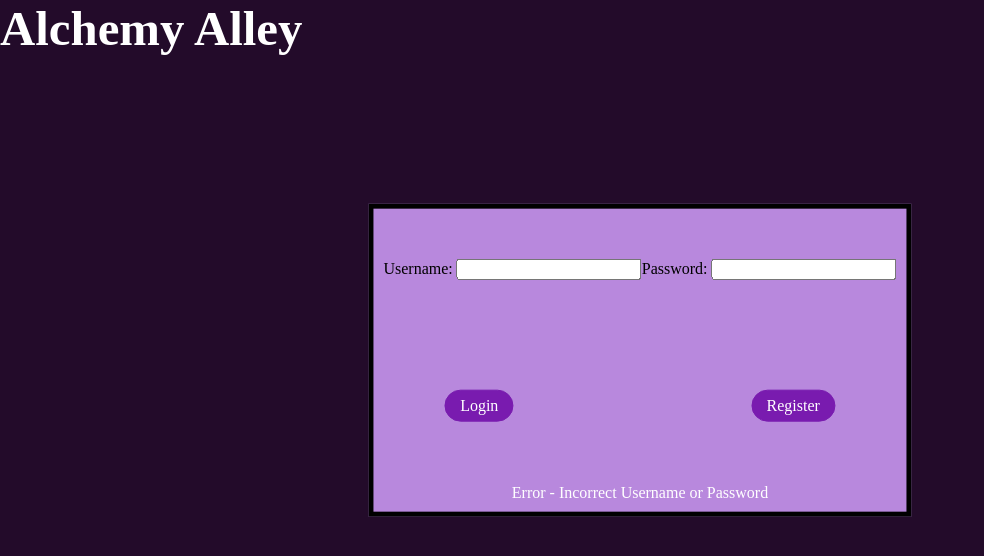
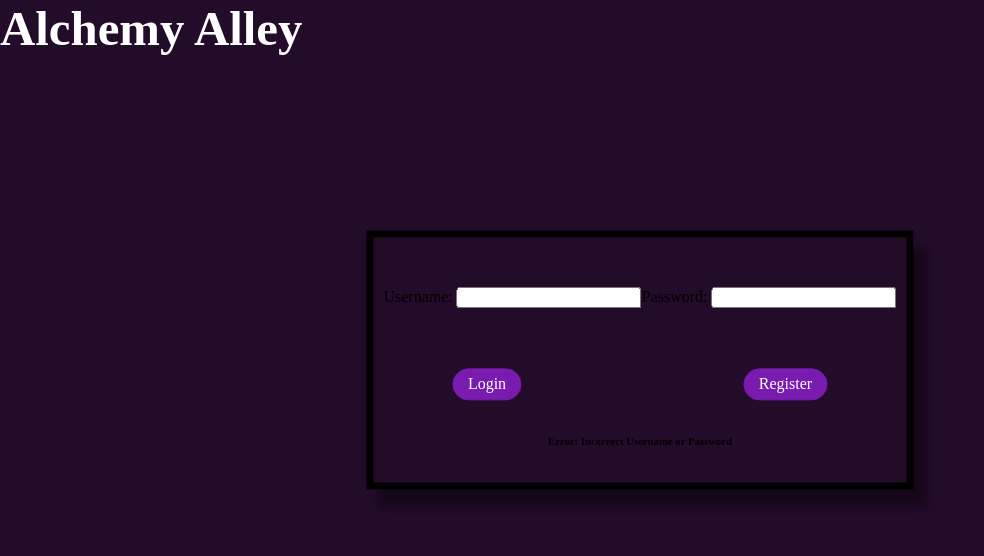
Before and after one commit to Anti5893/Swen261-Project-Alchemy-Alley, an Angular app in the folder estore-ui/: page /login in a window 1280 px wide. Both pictures are taken after a click on the button "Login". Shown: the top 556 px of the page, without its empty margins (0-984 px from the left). Built offline with nearby package versions, Linux system fonts and the light colour scheme; no server answers; a web font is replaced by a local one.

Commit message:
shadowded login box

```diff
--- a/estore-ui/src/app/login/login.component.css
+++ b/estore-ui/src/app/login/login.component.css
@@ -1,18 +1,26 @@
 .login-box{
-    border: 5px solid;
+    border: 7px solid;
     position: absolute;
     top: 45%;
     left: 50%;
     transform: translate(-50%, -50%);
     padding: 10px;
     text-align: center;
-    background-color:#b888dd;
+    /* background-color:#b888dd; */
     padding-top: 50px;
+    box-shadow: 13px 18px 10px rgb(0 0 0 / 0.4);
 }
 .login-buttons{
     padding: 10px;
     display: flex;
-    justify-content: space-between;
-    margin: 10%;
-    margin-top: 100px;
+    justify-content:center;
+    margin-top: 50px
 }
+.login-button{
+    margin-right: 45%;
+}
+
+.background-image{
+    max-width: 100%;
+    max-height: 100%;
+}
--- a/estore-ui/src/app/login/login.component.html
+++ b/estore-ui/src/app/login/login.component.html
@@ -1,3 +1,6 @@
+<!-- <div class = "background-image">
+    <img src = "https://cdn1.epicgames.com/ue/product/Screenshot/HighresScreenshot00007-1920x1080-6c4df14a1c1476c282f675c05c51ee6f.png?resize=1&w=1920">
+</div> -->
 
 <div class = "login-box">
     <div class = "login-fields">
@@ -7,10 +10,14 @@
         <input type="password" id="new-user-password" [(ngModel)]="password">
     </div>
     <div class = "login-buttons">
-        <button class = "button"(click)="onClick(username,password)">Login</button>
-        <button class = "button" routerLink="/register">Register</button>
+        <div class = "login-button">
+            <button class = "button"(click)="onClick(username,password)">Login</button>
+        </div>
+        <div class = "register-button">
+            <button class = "button" routerLink="/register">Register</button>
+        </div>
     </div>
 
-    <p *ngIf="showErrorMesssage()">Error - Incorrect Username or Password</p>
+    <h6 *ngIf="showErrorMesssage()">Error: Incorrect Username or Password</h6>
 
 </div>
```
Also changed, not shown: 1 other file (tests, documents, lock files or other folders).
